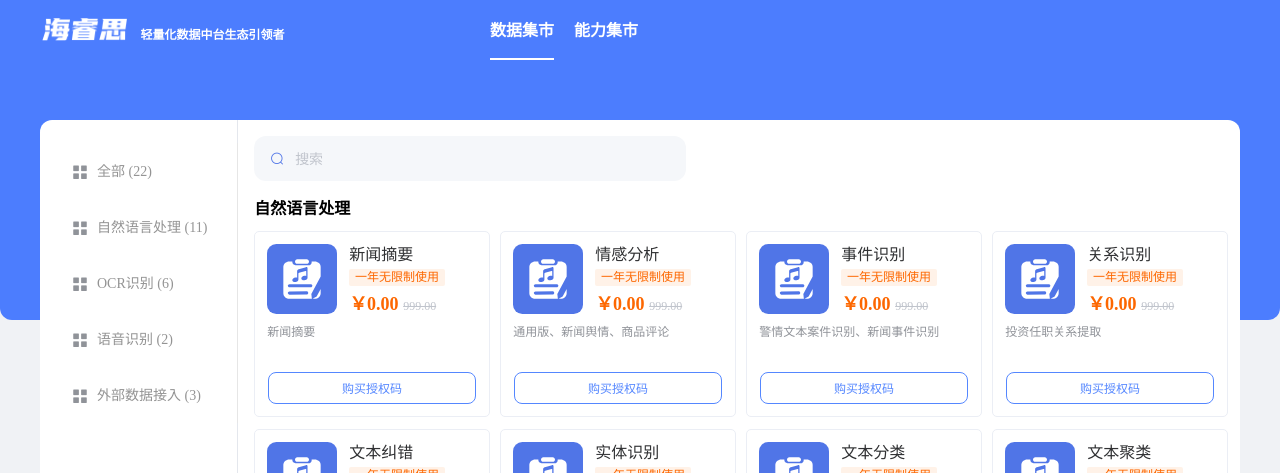
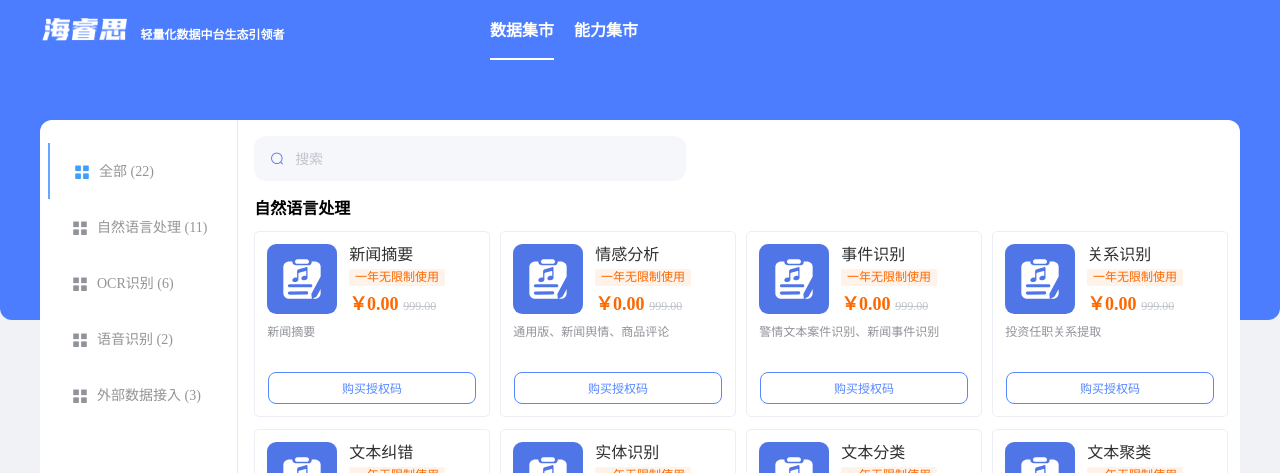
Before and after one commit to whatishadoop/market, a Vue app: page /#/abilitymarket in a window 1280 px wide. Shown: the top 473 px of the page. Built offline with nearby package versions, Linux system fonts and the light colour scheme.

Commit message:
修改能力集市

```diff
--- a/src/views/abilitymarket/index.vue
+++ b/src/views/abilitymarket/index.vue
@@ -9,12 +9,9 @@
         <div class="ability-wrapper">
           <div class="left-content">
             <el-menu
-              default-active="2"
-              class="el-menu-vertical-demo"
-              @open="handleOpen"
-              @close="handleClose">
-
-              <el-menu-item v-for="(item, index) in allFunctionTypes" :key="index"  index="1 + index">
+              :default-active="type"
+              class="el-menu-vertical-demo" @select="handleSelect">
+              <el-menu-item v-for="(item, index) in allFunctionTypes" :key="index" :index="item.type">
                 <i class="el-icon-menu"></i>
                 <span slot="title" style="font-family: PingFangSC-Regular;font-size: 14px;color: #949494;letter-spacing: 0;">{{item.type}}  ({{item.cnt}})</span>
               </el-menu-item>
@@ -23,7 +20,7 @@
           <div class="right-content">
             <div class="search-wrapper">
               <el-input placeholder="搜索" v-model="input">
-                <el-button @click="getDataPackagesByCondition()" slot="prepend" icon="el-icon-search" style="color: #5075E7;font-weight: bold"></el-button>
+                <el-button @click="getFunctionDetailByCondition()" slot="prepend" icon="el-icon-search" style="color: #5075E7;font-weight: bold"></el-button>
               </el-input>
             </div>
             <template v-for="(item, index) in functionTypes">
@@ -48,7 +45,7 @@
                         <span class="desc">{{item.detail}}</span>
                       </div>
                       <div class="license-code-wrapper">
-                        <div class="license-code-btn" @click="editApplication(item.id)">购买授权码</div>
+                        <div class="license-code-btn" @click="buyApp(item.id)">购买授权码</div>
                       </div>
                     </div>
                   </div>
@@ -98,7 +95,7 @@
 </template>
 
 <script type="text/ecmascript-6">
-import { getAllFunctionTypes, getAllFunctionDetails } from '@/api/abilitymarket/function'
+import { getAllFunctionTypes, getAllFunctionDetails, getFunctionDetailByCondition } from '@/api/abilitymarket/function'
 export default {
   computed: {
     functionDetailsByType () {
@@ -107,7 +104,11 @@
       }
     },
     functionTypes() {
-      return this.noAllFunctionTypes
+      if(this.type === '全部') {
+        return this.allFunctionTypes.filter(item => item.type !== this.type)
+      }else {
+        return this.allFunctionTypes.filter(item => item.type === this.type)
+      }
     }
   },
   data() {
@@ -118,8 +119,6 @@
       allFunctions: [],
       // 获取所有能力类型信息
       allFunctionTypes: [],
-      // 获取所有能力类型信息,不包括全部
-      noAllFunctionTypes: [],
       // 需求反馈对话框
       dialogFormVisible: false,
       form: {
@@ -157,13 +156,12 @@
     document.querySelector('body').removeAttribute('style')
   },
   methods: {
-    handleOpen(key, keyPath) {
-      console.log(key, keyPath)
+    handleSelect(key, keyPath) {
+      console.log(key)
+      this.type = key
     },
-    handleClose(key, keyPath) {
-      console.log(key, keyPath)
-    },
-    editApplication(id) {
+    buyApp(id) {
+      this.dialogFormVisible = true
     },
     submitForm(formName) {
       this.dialogFormVisible = false
@@ -179,14 +177,23 @@
       this.$refs[formName].resetFields()
     },
     getAllFunctionDetails() {
+      const rLoading = this.openLoading()
       getAllFunctionDetails().then(res => {
         this.allFunctions = res.rows
+        rLoading.close()
       })
     },
     getAllFunctionTypes() {
       getAllFunctionTypes().then(res => {
         this.allFunctionTypes = res
-        this.noAllFunctionTypes = res.filter(item => item.type !== '全部')
+      })
+    },
+    getFunctionDetailByCondition() {
+      const rLoading = this.openLoading()
+      console.log(this.input)
+      getFunctionDetailByCondition().then(res => {
+        this.allFunctions = res.rows
+        rLoading.close()
       })
     }
   }
```
